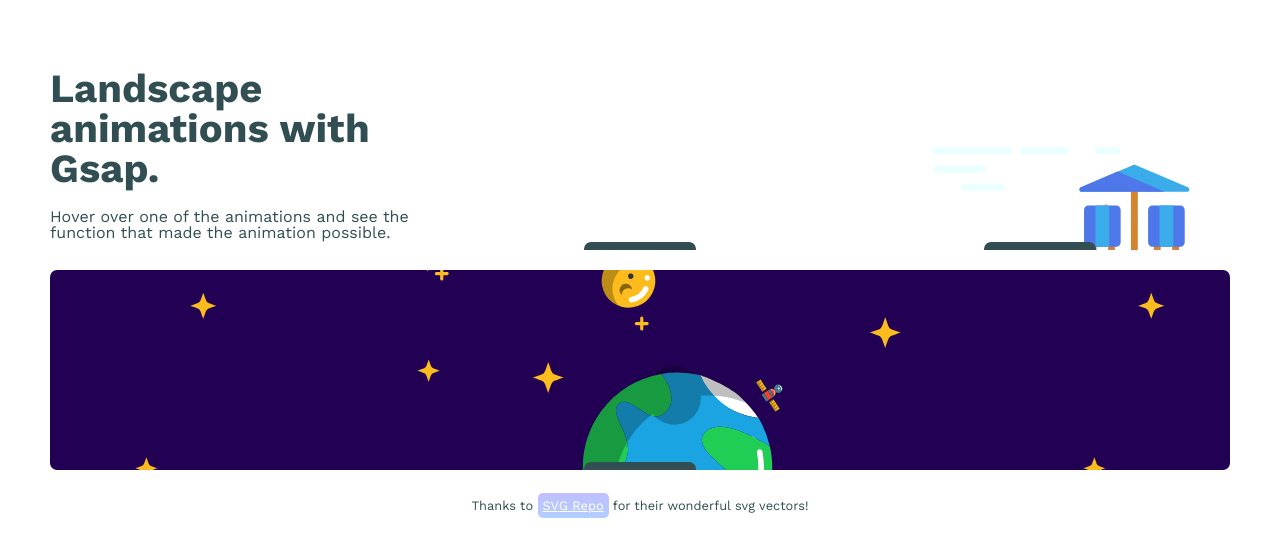
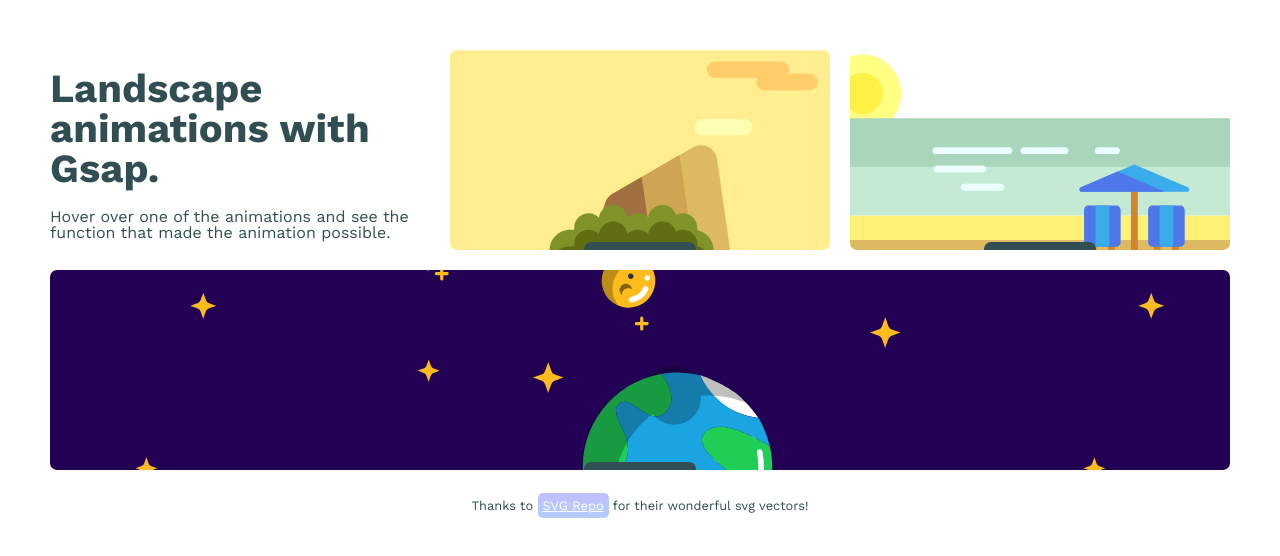
Before and after one commit to APedroDev/svg-animation-with-gsap, a website with bundled scripts: page index.html in a window 1280 px wide. Shown: the top 556 px of the page. Built offline with nearby package versions, Linux system fonts and the light colour scheme.

Commit message:
done space animation

```diff
--- a/index.html
+++ b/index.html
@@ -23,9 +23,14 @@
             height="1026.102"
             viewBox="-405.412 -43.734 1809.504 1026.102"
           >
-            <rect id="lab_bg" <<<<<<< HEAD x="-850" y="-42" fill="#FFED8F"
-            width="3500" ======= x="-469.736" y="-42" fill="#FFED8F"
-            width="1938.152" >>>>>>> footer height="1026.102" />
+            <rect
+              id="lab_bg"
+              x="-850"
+              y="-42"
+              fill="#FFED8F"
+              width="3500"
+              height="1026.102"
+            />
             <g id="lab_clouds">
               <path
                 fill="#FFFFB3"
@@ -102,9 +107,7 @@
             viewBox="-405.412 0 1809.504 1026.102"
           >
             <g id="sea_bg">
-              <rect id="sea_sky" <<<<<<< HEAD x="-850" y="0" fill="#d7e8fd"
-              width="3500" ======= x="-469.736" y="0" fill="#d7e8fd"
-              width="1938.152" >>>>>>> footer height="1026.102" />
+              <rect id="sea_sky" x="-850" y="0" fill="#d7e8fd" width="3500" />
               <g id="sea_sun">
                 <path
                   fill="#FFFF81"
@@ -115,41 +118,10 @@
                   d="M489.218 223.043c0 58.35-47.3 105.652-105.652 105.652s-105.652-47.3-105.652-105.652c0-58.352 47.301-105.652 105.652-105.652s105.652 47.303 105.652 105.652z"
                 />
               </g>
-              <<<<<<< HEAD
               <rect x="-850" y="350" fill="#a9d5bb" width="3500" height="250" />
               <rect x="-850" y="600" fill="#c5ead4" width="3500" height="250" />
               <rect x="-850" y="850" fill="#fff175" width="3500" height="125" />
               <rect x="-850" y="975" fill="#ddb961" width="3500" height="125" />
-              =======
-              <rect
-                x="-469.736"
-                y="350"
-                fill="#a9d5bb"
-                width="1938.152"
-                height="250"
-              />
-              <rect
-                x="-469.736"
-                y="600"
-                fill="#c5ead4"
-                width="1938.152"
-                height="250"
-              />
-              <rect
-                x="-469.736"
-                y="850"
-                fill="#fff175"
-                width="1938.152"
-                height="125"
-              />
-              <rect
-                x="-469.736"
-                y="975"
-                fill="#ddb961"
-                width="1938.152"
-                height="125"
-              />
-              >>>>>>> footer
             </g>
             <path
               id="sea_waves"
@@ -248,6 +220,8 @@
             <path fill="#220054" d="M0 0h1180v200H0z" id="bg" />
             <g id="space_stars">
               <path fill="url(#New_Pattern_Swatch_2)" d="M0 0h1180v200H0z" />
+            </g>
+            <g id="space_satellite">
               <circle fill="#61CCF2" cx="728.484" cy="118.574" r="1.366" />
               <path
                 fill="#FFF"
@@ -357,6 +331,16 @@
                 d="M496 76a2.775 2.775 0 01-1.962-4.735 16.262 16.262 0 004.455-14.606 2.773 2.773 0 115.447-1.053 21.805 21.805 0 01-5.979 19.582A2.767 2.767 0 01496 76zM495.998 49.087c-.178 0-.36-.021-.538-.055s-.354-.09-.521-.161a2.668 2.668 0 01-.477-.255 2.785 2.785 0 01-1.237-2.303c0-.184.017-.366.056-.544.033-.177.089-.349.16-.516.067-.172.15-.333.256-.483.1-.148.216-.293.344-.421s.267-.244.422-.345a2.789 2.789 0 012.08-.41c.178.033.35.089.516.156.172.071.333.154.483.254.149.101.294.217.421.345a2.824 2.824 0 01.6.904c.066.167.122.339.155.516.039.178.056.36.056.544a2.777 2.777 0 01-1.232 2.303c-.15.1-.312.188-.483.255-.166.071-.338.128-.516.161s-.361.055-.545.055z"
               />
             </g>
+            <g id="space_waves">
+              <path
+                fill="#A8FF00"
+                d="M712.544 136.083a.796.796 0 01-.069-.003c-3.037-.279-5.223-1.399-6.496-3.327-2.194-3.324-.796-7.774-.735-7.963a.748.748 0 111.427.46c-.013.039-1.235 3.966.563 6.683 1.011 1.525 2.819 2.418 5.377 2.653a.75.75 0 01-.067 1.497z"
+              />
+              <path
+                fill="#A8FF00"
+                d="M713.097 132.363c-1.661 0-2.912-.51-3.716-1.515-1.37-1.711-.835-4.188-.812-4.292a.75.75 0 011.464.327c-.004.019-.398 1.891.522 3.033.506.629 1.361.947 2.541.947a.75.75 0 01.001 1.5z"
+              />
+            </g>
           </svg>
           <button class="show-code">Show Code</button>
         </figure>
--- a/scripts/animations/spaceAnimation.js
+++ b/scripts/animations/spaceAnimation.js
@@ -4,7 +4,9 @@ import {gsap} from "../../node_modules/gsap/index.js";
 import {
     SPACE_EARTH,
     SPACE_STARS,
-    SPACE_MOON
+    SPACE_MOON,
+    SPACE_SAT,
+    SPACE_WAVES
 } from '../constants.js';
 
 export default function animateSpace() {
@@ -29,4 +31,28 @@ export default function animateSpace() {
             ease: Linear.easeNone
         }
     );
+
+    TweenMax.to(
+        SPACE_SAT,
+        15,
+        {
+            rotation: 360,
+            repeat: -1,
+            transformOrigin: '-40px 30px',
+            ease: Linear.easeNone
+        }
+    );
+
+    TweenMax.fromTo(
+        SPACE_WAVES,
+        0.5,
+        {
+            opacity:1
+        },
+        {
+            opacity: 0,
+            repeat: -1,
+            repeatDelay: 14.5
+        }
+    );
 }
--- a/scripts/constants.js
+++ b/scripts/constants.js
@@ -13,3 +13,5 @@ export const LAB_WIND = document.querySelector('#lab_wind');
 export const SPACE_STARS = document.querySelector('#space_stars');
 export const SPACE_EARTH = document.querySelector('#space_earth');
 export const SPACE_MOON = document.querySelector('#space_moon');
+export const SPACE_SAT = document.querySelector('#space_satellite');
+export const SPACE_WAVES = document.querySelector('#space_waves');
```
Also changed, not shown: assets/imgs/space-landscape.svg, 1 other file.
